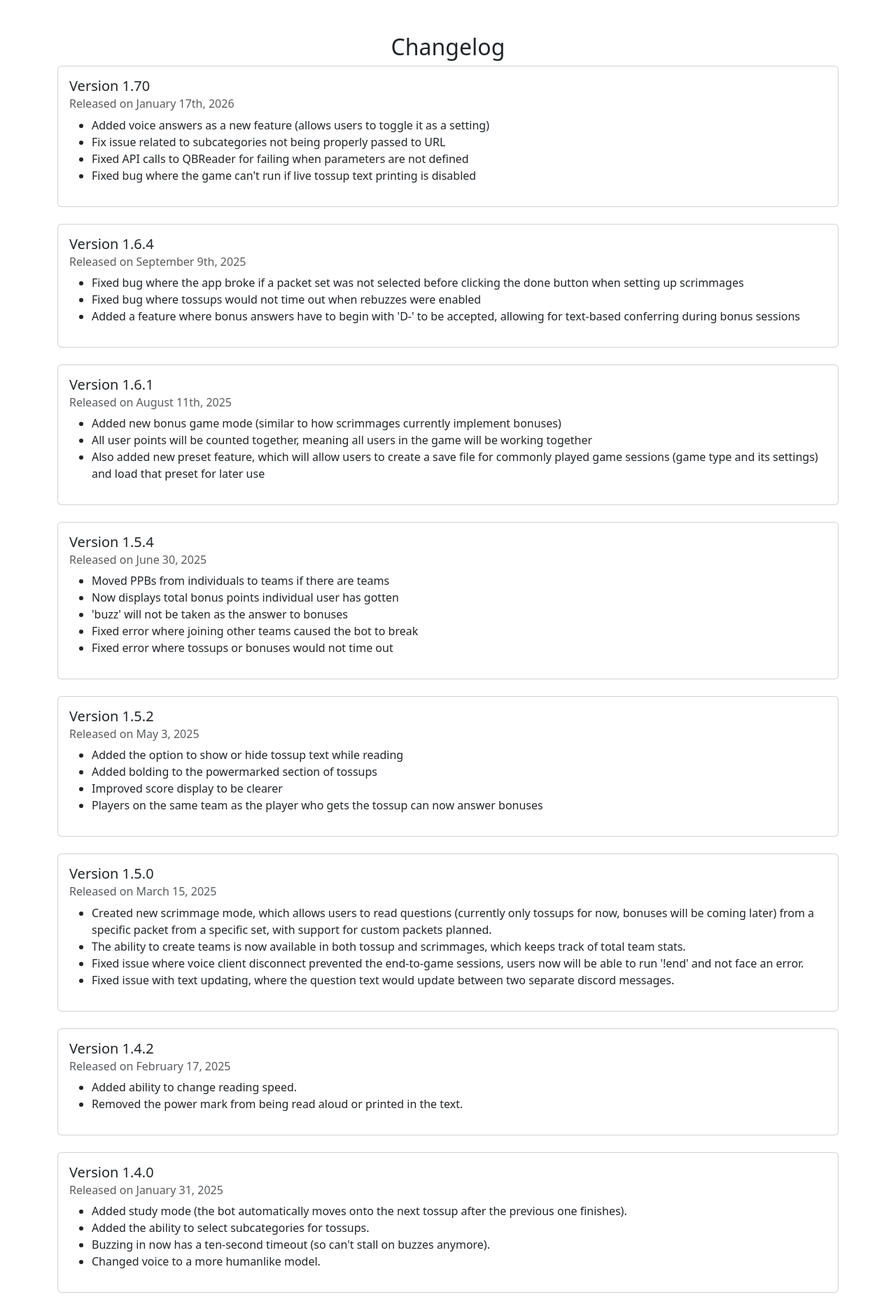
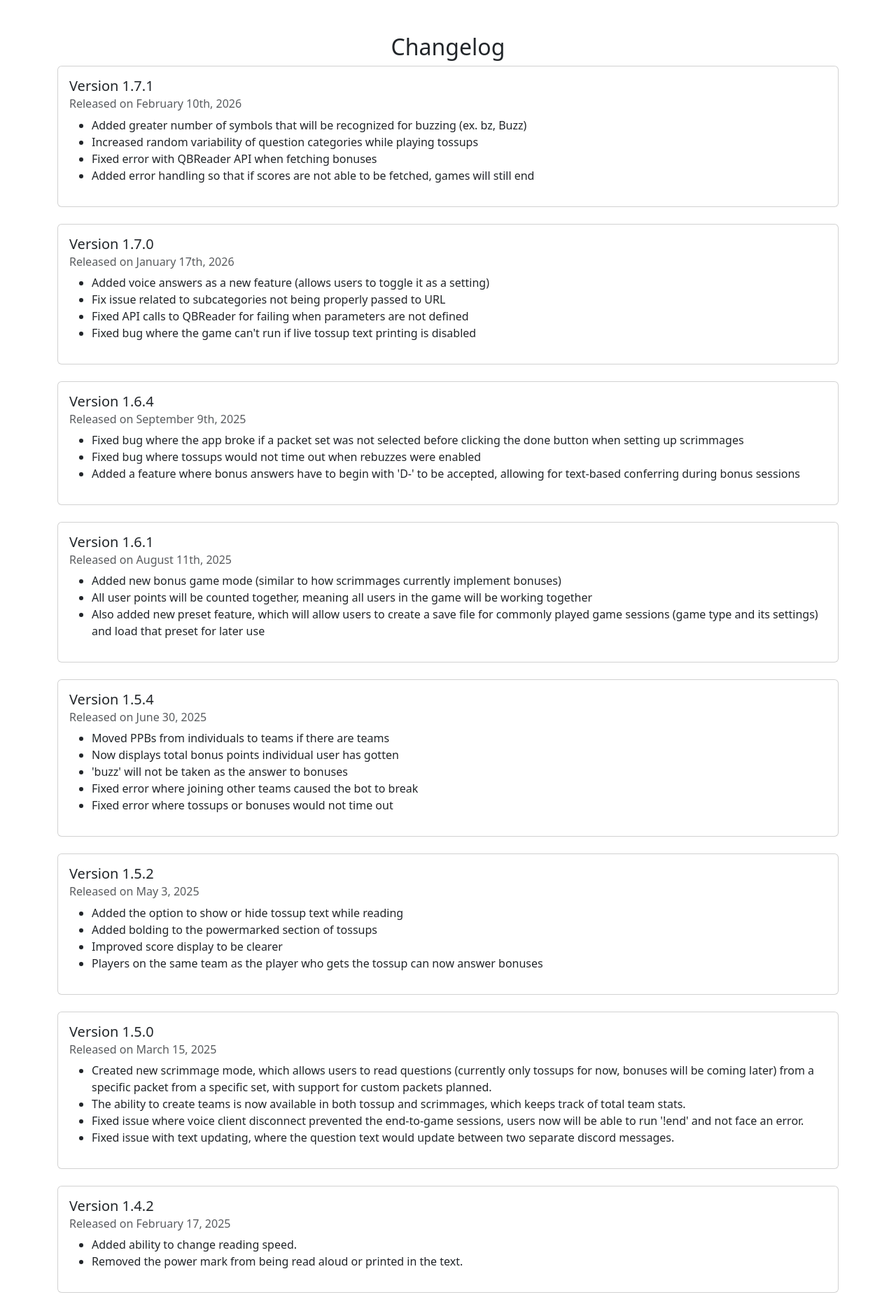
Before and after one commit to onetwothreefourfivesixe/QBVReader-Web, a Flask app: page /changelog in a window 1280 px wide. Shown: the part 56-1920 px from the top of the page at 70% size. Run offline with Flask 3, Linux system fonts and the light colour scheme.

Commit message:
added 1.7.1

```diff
--- a/templates/changelog.html
+++ b/templates/changelog.html
@@ -54,7 +54,19 @@
         <h2 class="text-center">Changelog</h2>
         <div class="card mb-4">
             <div class="card-body">
-                <h5 class="card-title">Version 1.70</h5>
+                <h5 class="card-title">Version 1.7.1</h5>
+                <h6 class="card-subtitle mb-2 text-muted">Released on February 10th, 2026</h6>
+                <ul>
+                    <li>Added greater number of symbols that will be recognized for buzzing (ex. bz, Buzz)</li>
+                    <li>Increased random variability of question categories while playing tossups</li>
+                    <li>Fixed error with QBReader API when fetching bonuses</li>
+                    <li>Added error handling so that if scores are not able to be fetched, games will still end</li>
+                </ul>
+            </div>
+        </div>
+        <div class="card mb-4">
+            <div class="card-body">
+                <h5 class="card-title">Version 1.7.0</h5>
                 <h6 class="card-subtitle mb-2 text-muted">Released on January 17th, 2026</h6>
                 <ul>
                     <li>Added voice answers as a new feature (allows users to toggle it as a setting)</li>
```
